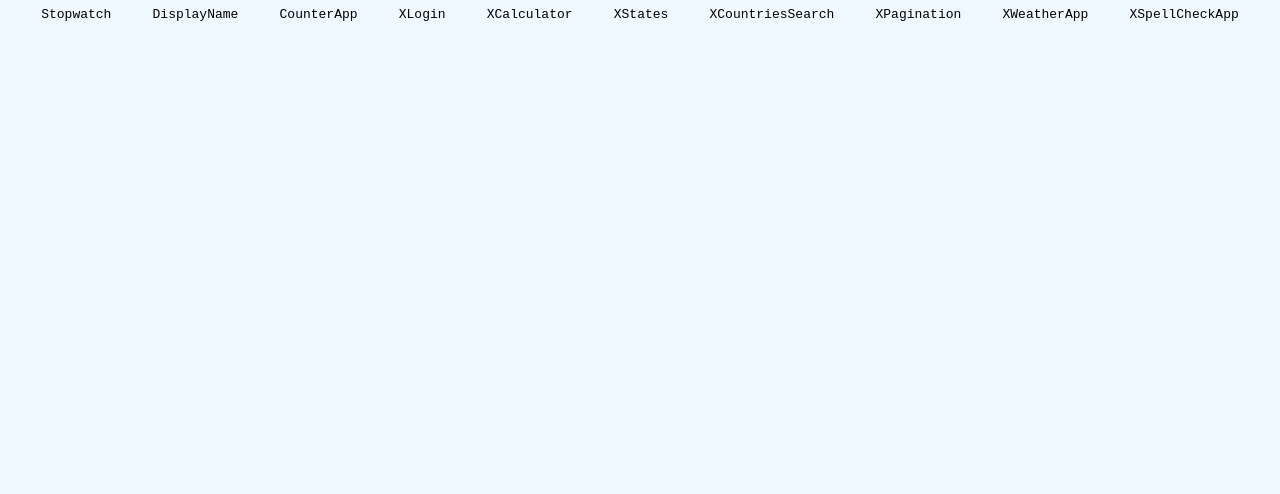
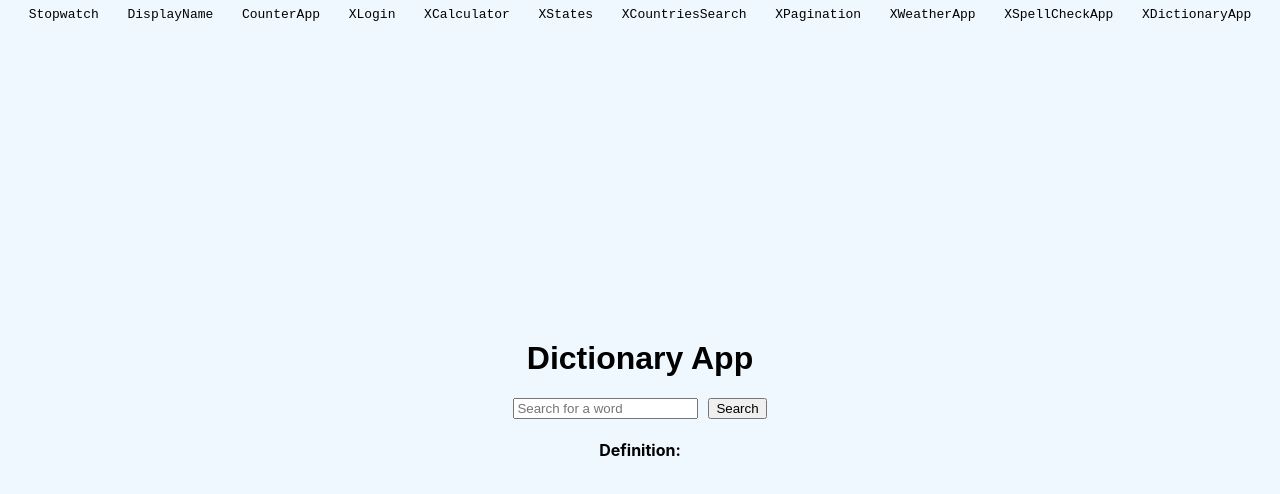
Before and after one commit to Sujitpandey1409/XStopwatch-, a React (Create React App) app: page /XDictionaryApp in a window 1280 px wide. Shown: the top 494 px of the page. Built offline with nearby package versions, Linux system fonts and the light colour scheme.

Commit message:
added XSpellCheckAppwith bug fixes

```diff
--- a/src/App.js
+++ b/src/App.js
@@ -12,6 +12,7 @@ import XCountriesSearch from "./Pages/XCountriesSearch";
 import Xpagination from "./Pages/Xpagination";
 import XWeatherApp from "./Pages/XWeatherApp";
 import SpellCheckApp from "./Pages/SpellCheckApp";
+import XDictionaryApp from "./Pages/XDictionaryApp";
 
 function App() {
   return (
@@ -29,6 +30,7 @@ function App() {
         <Route path='/XPagination' element={<Xpagination />}/>
         <Route path="/XWeatherApp" element={<XWeatherApp/>}/>
         <Route path="/XSpellCheckApp" element={<SpellCheckApp/>} />
+        <Route path="/XDictionaryApp" element={<XDictionaryApp/>} />
       </Routes>
     </div>
     </>
--- a/src/Components/Navbar.jsx
+++ b/src/Components/Navbar.jsx
@@ -15,6 +15,7 @@ const Nav = () => {
       <p onClick={()=>{Navigate('/XPagination')}} >XPagination</p>
       <p onClick={()=>{Navigate('/XWeatherApp')}} >XWeatherApp</p>
       <p onClick={()=>{Navigate('/XSpellCheckApp')}} >XSpellCheckApp</p>
+      <p onClick={()=>{Navigate('/XDictionaryApp')}} >XDictionaryApp</p>
     </div>
   );
 };
--- /dev/null
+++ b/src/Pages/XDictionary.css
@@ -0,0 +1,16 @@
+.dictionar-continer{
+    padding: 21px;
+    display: flex;
+    flex-direction: column;
+    align-items: center;
+    justify-content: space-between;
+    /* height: 500px; */
+    width: 500px;
+    border-radius: 20px;
+    border: 1px solid gray;
+    box-shadow: 0px 20px 40px rgba(0, 0, 0, 0.1);
+}
+.inputButtonContainer {
+    display: flex;
+    gap: 10px;
+}
--- /dev/null
+++ b/src/Pages/XDictionaryApp.jsx
@@ -0,0 +1,40 @@
+import React, { useState } from 'react';
+const XDictionaryApp = () => {
+    const[definition, setDefinition] = useState()
+    const[inputText, setInputText] = useState()
+    const dictionaryData =
+    [
+
+        { word: "React", meaning: "A JavaScript library for building user interfaces." },
+
+        { word: "Component", meaning: "A reusable building block in React." },
+
+        { word: "State", meaning: "An object that stores data for a component." }
+
+    ]
+
+    const handleClick = ()=>{
+        console.log(inputText);
+        if(inputText){
+            const meaning = dictionaryData.filter((el)=> el.word.toLowerCase()===inputText.toLowerCase())
+            console.log('meaning', meaning);
+            if(meaning.length){setDefinition(meaning[0].meaning)}
+            else{setDefinition('Word not found in the dictionary')}
+        }
+        else{setDefinition()}
+    }
+
+    return (
+        <div className="dictionar-continer">
+            <h1>Dictionary App</h1>
+            <div className="inputButtonContainer">
+                <input type="text" placeholder='Search for a word' onChange={(e)=>setInputText(e.target.value)}/>
+                <button onClick={handleClick}>Search</button>
+            </div>
+            <h4>Definition:</h4>
+            {definition&&<p>{definition}</p>}
+        </div>
+     );
+}
+
+export default XDictionaryApp;
```
